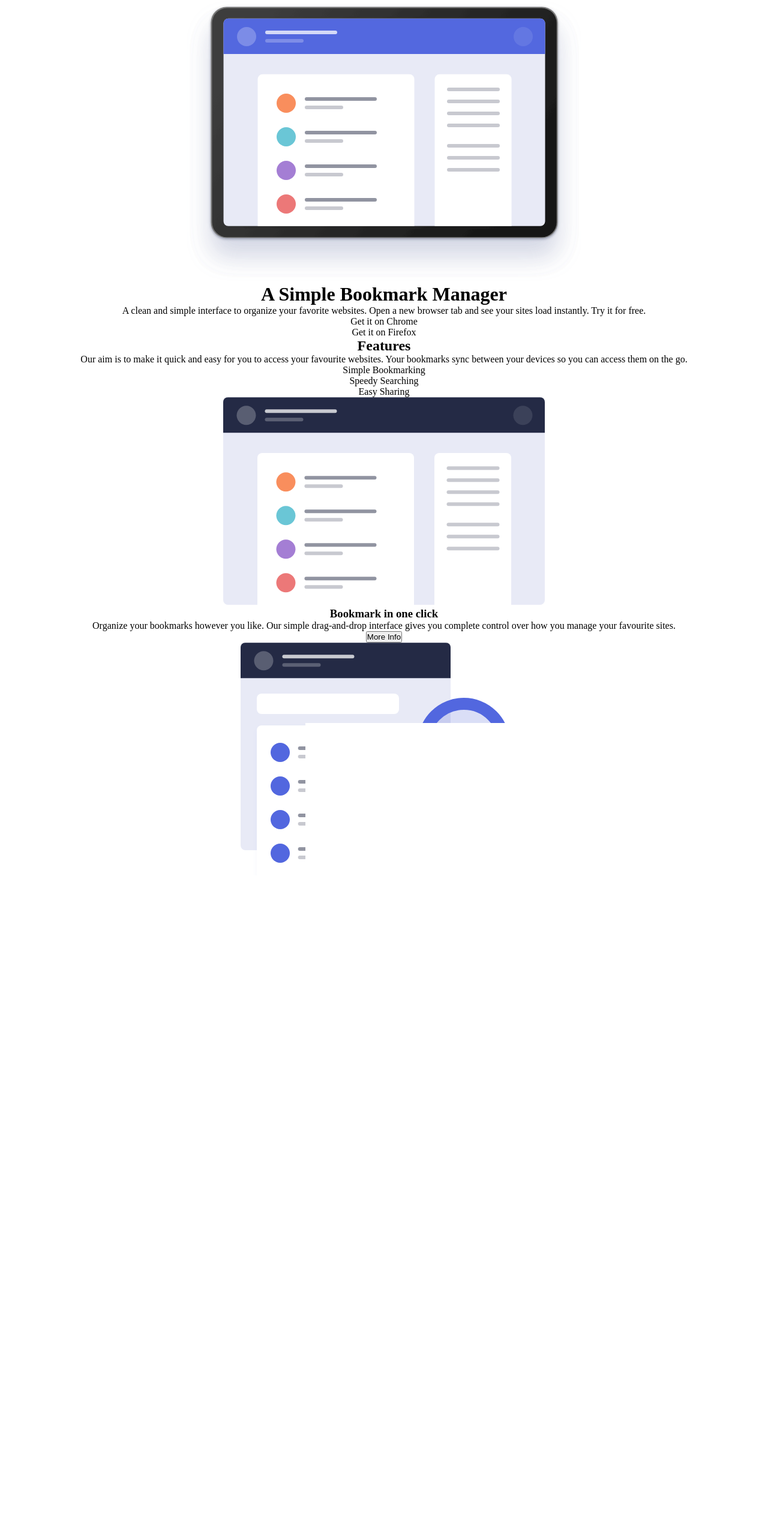
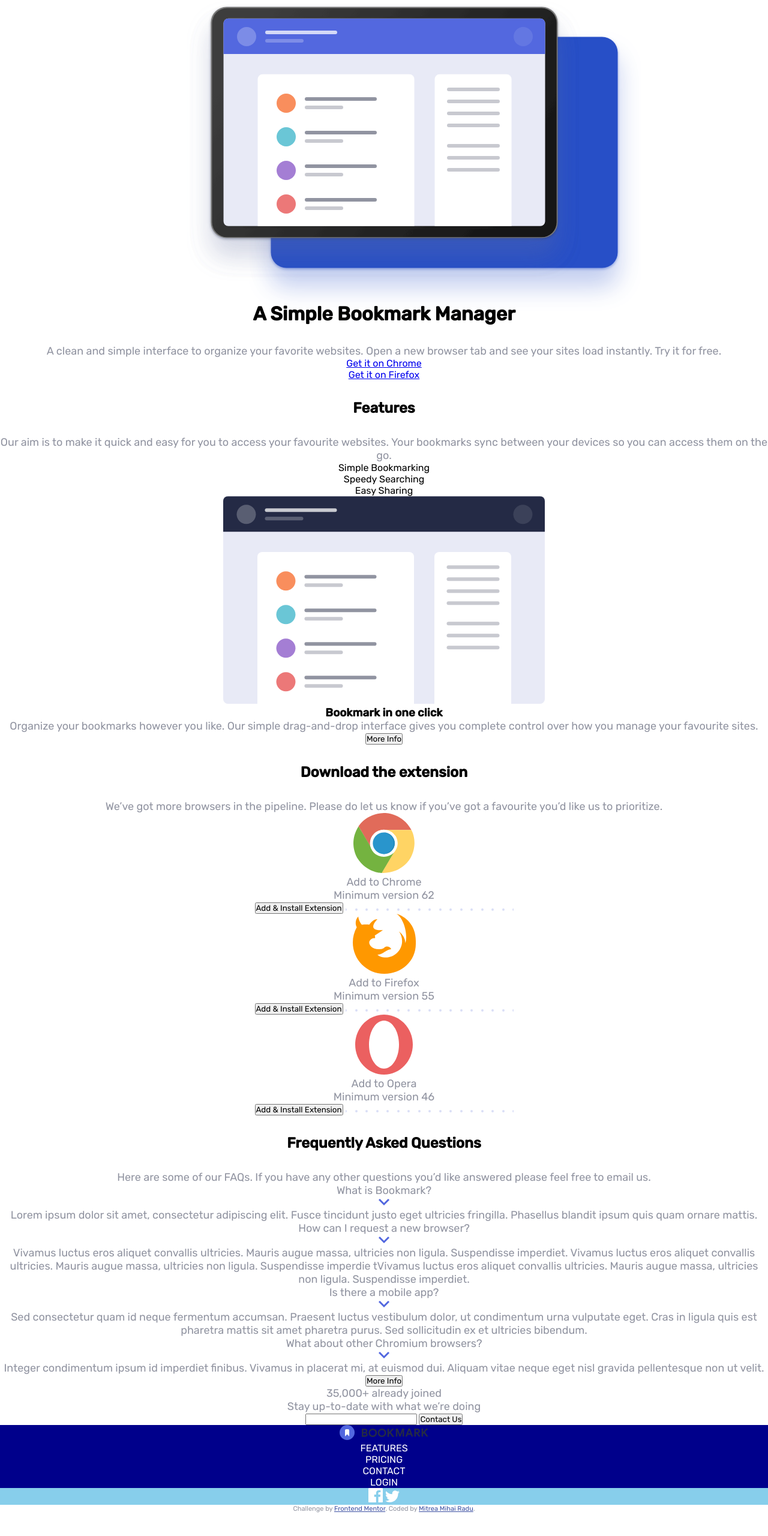
Before and after one commit to neftonjin/bookmark-landing-page-master, a plain HTML site: page index.html in a window 1280 px wide. Shown: the part 66-2626 px from the top of the page at 60% size. After the commit the page ends 2587 px from the top, so only its background shows below. Drawn offline with Linux system fonts and the light colour scheme.

Commit message:
added styles to the page

```diff
--- a/index.html
+++ b/index.html
@@ -1,28 +1,44 @@
 <!DOCTYPE html>
 <html lang="en">
   <head>
-  <meta charset="UTF-8">
-  <meta name="viewport" content="width=device-width, initial-scale=1.0"> <!-- displays site properly based on user's device -->
-   <link rel="stylesheet" href="style.css" type="text/css">
-  <link rel="icon" type="image/png" sizes="32x32" href="./images/favicon-32x32.png">
+    <meta charset="UTF-8" />
+    <meta name="viewport" content="width=device-width, initial-scale=1.0" />
+    <!-- displays site properly based on user's device -->
+    <link rel="stylesheet" href="style.css" type="text/css" />
+    <link rel="preconnect" href="https://fonts.googleapis.com">
+<link rel="preconnect" href="https://fonts.gstatic.com" crossorigin>
+<link href="https://fonts.googleapis.com/css2?family=Catamaran:wght@500;700;800;900&family=Montserrat&family=Oswald:wght@400;700&family=Outfit:wght@300;400;600&family=Pacifico&family=Playfair+Display:wght@900&family=Roboto&family=Rubik:wght@400;500&display=swap" rel="stylesheet">
+    <link
+      rel="icon"
+      type="image/png"
+      sizes="32x32"
+      href="./images/favicon-32x32.png" />
 
     <title>Frontend Mentor | Bookmark landing page</title>
 
     <!-- Feel free to remove these styles or customise in your own stylesheet 👍 -->
     <style>
-    .attribution { font-size: 11px; text-align: center; }
-    .attribution a { color: hsl(228, 45%, 44%); }
+      .attribution {
+        font-size: 11px;
+        text-align: center;
+      }
+      .attribution a {
+        color: hsl(228, 45%, 44%);
+      }
     </style>
   </head>
   <body>
     <div class="container">
       <header>
         <nav id="nav">
-          <div class="logo"> <img src="./images/logo-bookmark.svg" alt="logo"></div>
-          <div class="humburger-menu"> <img src="./images/icon-hamburger.svg" alt="menu">
+          <div class="logo">
+            <img src="./images/logo-bookmark.svg" alt="logo" />
+          </div>
+          <div class="humburger-menu">
+            <img src="./images/icon-hamburger.svg" alt="menu" />
           </div>
           <ul class="toogleOff">
-            <li> Features</li>
+            <li>Features</li>
             <li>Pricing</li>
             <li>Contact</li>
             <li>Login</li>
@@ -31,157 +47,184 @@
       </header>
     </div>
 
-
-
     <div class="container">
       <div class="card">
-      <div> <img src="./images/illustration-hero.svg" alt="hero image"></div>
-      <h1>A Simple Bookmark Manager </h1>
-      <p>A clean and simple interface to organize your favorite websites. Open a new
-        browser tab and see your sites load instantly. Try it for free.</p>
+        <div class="shadow-div-container">
+          <div class="img-bg">
+            <img class="img-card" src="./images/illustration-hero.svg" alt="hero image" />
+          </div>
+
+        </div>
+        <h1>A Simple Bookmark Manager</h1>
+        <p>
+          A clean and simple interface to organize your favorite websites. Open
+          a new browser tab and see your sites load instantly. Try it for free.
+        </p>
         <ul>
-        <li>Get it on Chrome</li>
-        <li>Get it on Firefox</li>
+          <li><a href="#">Get it on Chrome</a></li>
+          <li><a href="#">Get it on Firefox</a></li>
         </ul>
       </div>
-
-
-
     </div>
-
 
     <div class="container">
       <h2>Features</h2>
-           <p class="">Our aim is to make it quick and easy for you to access your favourite websites.
-            Your bookmarks sync between your devices so you can access them on the go.</p>
+      <p class="">
+        Our aim is to make it quick and easy for you to access your favourite
+        websites. Your bookmarks sync between your devices so you can access
+        them on the go.
+      </p>
       <ul>
-              <li> Simple Bookmarking</li>
+        <li>Simple Bookmarking</li>
         <li>Speedy Searching</li>
-              <li> Easy Sharing</li>
+        <li>Easy Sharing</li>
       </ul>
       <div>
-              <img src="./images/illustration-features-tab-1.svg" alt="features">
+        <img src="./images/illustration-features-tab-1.svg" alt="features" />
         <div class="card">
-                <h3> Bookmark in one click </h3>
-                <p>  Organize your bookmarks however you like. Our simple drag-and-drop interface
-                  gives you complete control over how you manage your favourite sites.</p>
-               <button>  More Info</button>
+          <h3>Bookmark in one click</h3>
+          <p>
+            Organize your bookmarks however you like. Our simple drag-and-drop
+            interface gives you complete control over how you manage your
+            favourite sites.
+          </p>
+          <button>More Info</button>
         </div>
       </div>
-            <div>
-              <img src="./images/illustration-features-tab-2.svg" alt="features">
+      <div class="toogleOff">
+        <img src="./images/illustration-features-tab-2.svg" alt="features" />
         <div class="card">
-                <h3> Intelligent search</h3>
-                <p>  Our powerful search feature will help you find saved sites in no time at all.
-                  No need to trawl through all of your bookmarks.</p>
-               <button>  More Info</button>
+          <h3>Intelligent search</h3>
+          <p>
+            Our powerful search feature will help you find saved sites in no
+            time at all. No need to trawl through all of your bookmarks.
+          </p>
+          <button>More Info</button>
         </div>
       </div>
 
-            <div>
-              <img src="./images/illustration-features-tab-3.svg" alt="features">
+      <div class="toogleOff">
+        <img src="./images/illustration-features-tab-3.svg" alt="features" />
         <div class="card">
-                <h3> Share your bookmarks</h3>
-                <p>  Easily share your bookmarks and collections with others. Create a shareable
-                  link that you can send at the click of a button.</p>
-               <button>  More Info </button>
+          <h3>Share your bookmarks</h3>
+          <p>
+            Easily share your bookmarks and collections with others. Create a
+            shareable link that you can send at the click of a button.
+          </p>
+          <button>More Info</button>
         </div>
       </div>
     </div>
     <div class="container">
       <h2>Download the extension</h2>
-     <p> We’ve got more browsers in the pipeline. Please do let us know if you’ve
-      got a favourite you’d like us to prioritize.</p>
+      <p>
+        We’ve got more browsers in the pipeline. Please do let us know if you’ve
+        got a favourite you’d like us to prioritize.
+      </p>
 
       <div>
         <div>
-          <img src="./images/logo-chrome.svg" alt="Chrome logo">
+          <img src="./images/logo-chrome.svg" alt="Chrome logo" />
           <p>Add to Chrome</p>
-           <p>  Minimum version 62</p>
-           <button> Add & Install Extension</button>
-            <img src="./images/bg-dots.svg" alt="dots">
+          <p>Minimum version 62</p>
+          <button>Add & Install Extension</button>
+          <img src="./images/bg-dots.svg" alt="dots" />
         </div>
         <div>
-          <img src="./images/logo-firefox.svg" alt="firefox logo">
-          <p> Add to Firefox</p>
-           <p> Minimum version 55</p>
-           <button>   Add & Install Extension</button>
-            <img src="./images/bg-dots.svg" alt="dots">
+          <img src="./images/logo-firefox.svg" alt="firefox logo" />
+          <p>Add to Firefox</p>
+          <p>Minimum version 55</p>
+          <button>Add & Install Extension</button>
+          <img src="./images/bg-dots.svg" alt="dots" />
         </div>
         <div>
-          <img src="./images/logo-opera.svg" alt="opera logo">
-          <p> Add to Opera</p>
-           <p>  Minimum version 46</p>
-           <button> Add & Install Extension</button>
-            <img src="./images/bg-dots.svg" alt="dots">
+          <img src="./images/logo-opera.svg" alt="opera logo" />
+          <p>Add to Opera</p>
+          <p>Minimum version 46</p>
+          <button>Add & Install Extension</button>
+          <img src="./images/bg-dots.svg" alt="dots" />
         </div>
-
       </div>
     </div>
 
     <div class="container">
       <h2>Frequently Asked Questions</h2>
-   <p> Here are some of our FAQs. If you have any other questions you’d like
-    answered please feel free to email us.</p>
-
+      <p>
+        Here are some of our FAQs. If you have any other questions you’d like
+        answered please feel free to email us.
+      </p>
 
       <div class="question">
         <div class="qustion_title">
           <p>What is Bookmark?</p>
-      <img src="./images/icon-arrow.svg" alt="">
+          <img src="./images/icon-arrow.svg" alt="" />
         </div>
-      <p> Lorem ipsum dolor sit amet, consectetur adipiscing elit. Fusce tincidunt
-        justo eget ultricies fringilla. Phasellus blandit ipsum quis quam ornare mattis.</p>
+        <p>
+          Lorem ipsum dolor sit amet, consectetur adipiscing elit. Fusce
+          tincidunt justo eget ultricies fringilla. Phasellus blandit ipsum quis
+          quam ornare mattis.
+        </p>
       </div>
 
       <div class="question">
         <div class="qustion_title">
-        <p>  How can I request a new browser?</p>
-      <img src="./images/icon-arrow.svg" alt="">
+          <p>How can I request a new browser?</p>
+          <img src="./images/icon-arrow.svg" alt="" />
         </div>
-      <p> Vivamus luctus eros aliquet convallis ultricies. Mauris augue massa, ultricies non ligula.
-        Suspendisse imperdiet. Vivamus luctus eros aliquet convallis ultricies. Mauris augue massa,
-        ultricies non ligula. Suspendisse imperdie tVivamus luctus eros aliquet convallis ultricies.
-        Mauris augue massa, ultricies non ligula. Suspendisse imperdiet.</p>
+        <p>
+          Vivamus luctus eros aliquet convallis ultricies. Mauris augue massa,
+          ultricies non ligula. Suspendisse imperdiet. Vivamus luctus eros
+          aliquet convallis ultricies. Mauris augue massa, ultricies non ligula.
+          Suspendisse imperdie tVivamus luctus eros aliquet convallis ultricies.
+          Mauris augue massa, ultricies non ligula. Suspendisse imperdiet.
+        </p>
       </div>
 
       <div class="question">
         <div class="qustion_title">
-        <p>  Is there a mobile app?</p>
-      <img src="./images/icon-arrow.svg" alt="">
+          <p>Is there a mobile app?</p>
+          <img src="./images/icon-arrow.svg" alt="" />
         </div>
-      <p> Sed consectetur quam id neque fermentum accumsan. Praesent luctus vestibulum dolor, ut condimentum
-        urna vulputate eget. Cras in ligula quis est pharetra mattis sit amet pharetra purus. Sed
-        sollicitudin ex et ultricies bibendum.</p>
+        <p>
+          Sed consectetur quam id neque fermentum accumsan. Praesent luctus
+          vestibulum dolor, ut condimentum urna vulputate eget. Cras in ligula
+          quis est pharetra mattis sit amet pharetra purus. Sed sollicitudin ex
+          et ultricies bibendum.
+        </p>
       </div>
 
       <div class="question">
         <div class="qustion_title">
-        <p> What about other Chromium browsers?</p>
-      <img src="./images/icon-arrow.svg" alt="">
+          <p>What about other Chromium browsers?</p>
+          <img src="./images/icon-arrow.svg" alt="" />
         </div>
-      <p> Integer condimentum ipsum id imperdiet finibus. Vivamus in placerat mi, at euismod dui. Aliquam
-        vitae neque eget nisl gravida pellentesque non ut velit.</p>
+        <p>
+          Integer condimentum ipsum id imperdiet finibus. Vivamus in placerat
+          mi, at euismod dui. Aliquam vitae neque eget nisl gravida pellentesque
+          non ut velit.
+        </p>
       </div>
 
-     <button>  More Info </button>
+      <button>More Info</button>
     </div>
 
     <footer>
       <div class="container">
-    <p> 35,000+ already joined</p>
-    <p>Stay up-to-date with what we’re doing </p>
+        <p>35,000+ already joined</p>
+        <p>Stay up-to-date with what we’re doing</p>
         <div>
-      <input type="email" name="email" id="">
-      <button>  Contact Us</button>
+          <input type="email" name="email" id="" />
+          <button>Contact Us</button>
         </div>
       </div>
 
       <div class="">
         <nav class="footer-nav">
-      <div class="log"> <img src="./images/logo-bookmark.svg" alt="logo"></div>
+          <div class="log">
+            <img src="./images/logo-bookmark.svg" alt="logo" />
+          </div>
           <ul>
-        <li> Features</li>
+            <li>Features</li>
             <li>Pricing</li>
             <li>Contact</li>
             <li>Login</li>
@@ -189,16 +232,16 @@
         </nav>
 
         <div class="social-icons">
-      <img src="./images/icon-facebook.svg" alt="facebook icon">
-      <img src="./images/icon-twitter.svg" alt="twitter icon">
+          <img src="./images/icon-facebook.svg" alt="facebook icon" />
+          <img src="./images/icon-twitter.svg" alt="twitter icon" />
+        </div>
       </div>
 
-   </div>
-
-
       <p class="attribution">
-      Challenge by <a href="https://www.frontendmentor.io?ref=challenge" target="_blank">Frontend Mentor</a>.
-      Coded by <a href="#">Mitrea Mihai Radu</a>.
+        Challenge by
+        <a href="https://www.frontendmentor.io?ref=challenge" target="_blank"
+          >Frontend Mentor</a
+        >. Coded by <a href="#">Mitrea Mihai Radu</a>.
       </p>
     </footer>
   </body>
--- a/style.css
+++ b/style.css
@@ -3,11 +3,34 @@
  padding: 0;
  box-sizing: border-box;
  text-align: center;
+ /* font-family: 'Catamaran', sans-serif;
+ font-family: 'Montserrat', sans-serif;
+ font-family: 'Oswald', sans-serif;
+ font-family: 'Outfit', sans-serif;
+ font-family: 'Pacifico', cursive;
+ font-family: 'Playfair Display', serif;
+ font-family: 'Roboto', sans-serif; */
+ font-family: 'Rubik', sans-serif;
 }
+
 img{
     max-width: 100%;
+
+}
+p{
+    color:hsl(229, 8%, 60%);
+    font-size: 18px;
+
 }
 
+h1, h2 {
+    padding: 2rem 0;
+}
+.img-bg{
+    /* padding: 1rem; */
+
+    filter: drop-shadow(100px 50px  rgb(39, 79, 199))
+  }
 .social-icons{
 
     background-color: skyblue;
```
Lines whose indentation alone changed are shown as unchanged.
